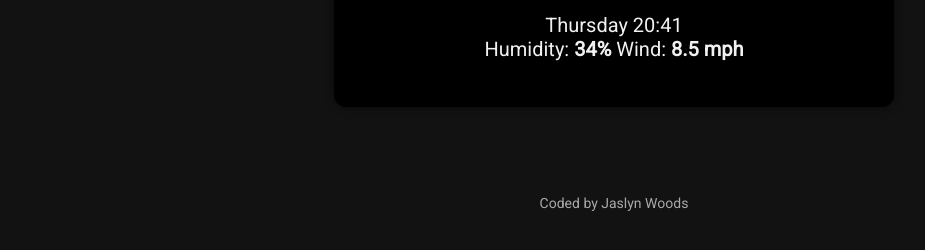
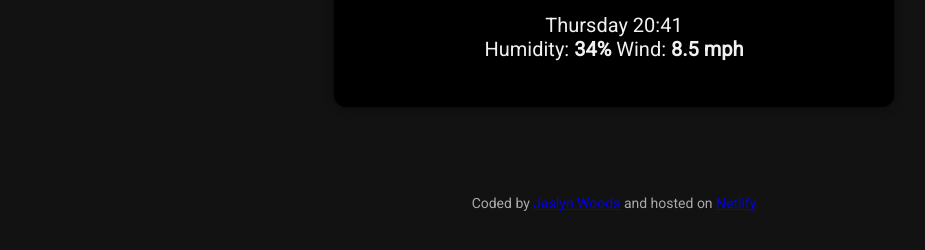
Before and after one commit to JaslynWoods/Weather-App, a plain HTML site: page index.html in a window 1280 px wide. Shown: the part 410-660 px from the top of the page, without its empty margins (26-951 px from the left). Drawn offline with nearby package versions, Linux system fonts and the light colour scheme.

Commit message:
Update index.html
added links to my github

```diff
--- a/index.html
+++ b/index.html
@@ -1,4 +1,3 @@
-
 <!DOCTYPE html>
 <html lang="en">
 <head>
@@ -10,7 +9,6 @@
   <script src="https://unpkg.com/axios@1.1.2/dist/axios.min.js"></script>
   <title>Weather App</title>
 </head>
-<style></style>
 <body>
 <form class="search" action="/submit" id="search-form">
     <input class= "search-bar" type="text" id="search-input" value="Type a city..." required />
@@ -31,6 +29,9 @@
 </body>
 <br/>
 <br/>
-<footer class="footer">  Coded by Jaslyn Woods </footer>
+<footer class="footer">
+  Coded by <a href="https://github.com/JaslynWoods" target="_blank">Jaslyn Woods</a> and hosted on
+  <a href="https://jaslynsweatherapp.netlify.app/" target="_blank">Netlify</a>
+</footer>
 <script src= "script.js"></script>
 </html>
```
